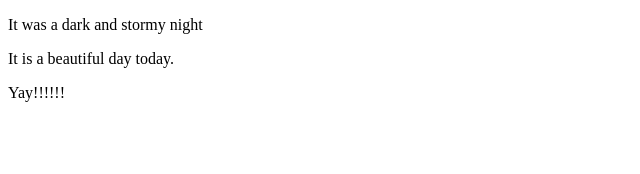
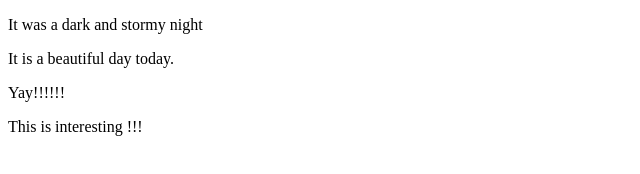
Before and after one commit to JulesTheHun/fireside-story, a plain HTML site: page index.html in a window 1280 px wide. Shown: the whole page, without its empty margins (0-640 px from the left). Drawn offline with Linux system fonts and the light colour scheme.

Commit message:
added line four

```diff
--- a/index.html
+++ b/index.html
@@ -4,5 +4,6 @@
   <p>It was a dark and stormy night</p>
   <p>It is a beautiful day today.</p>
   <p>Yay!!!!!!</p>
+  <p>This is interesting !!!</p>
   </body>
 </html>
```
